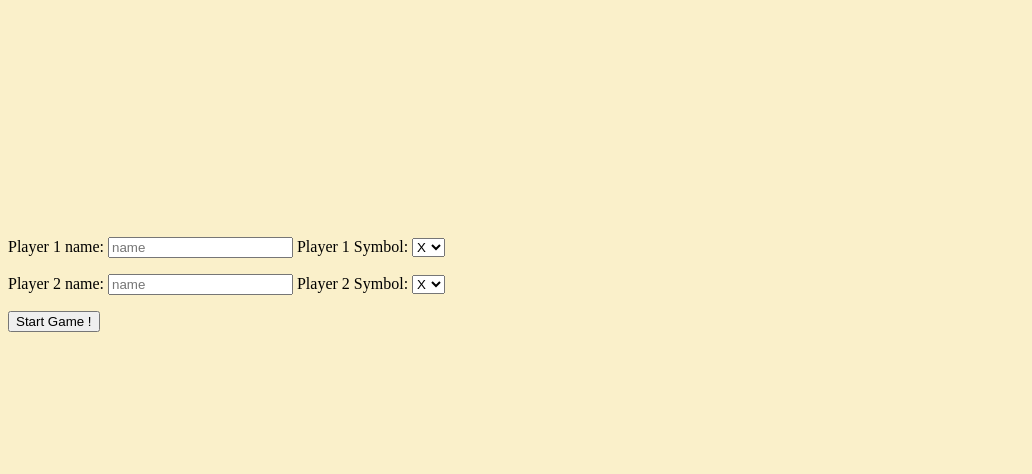
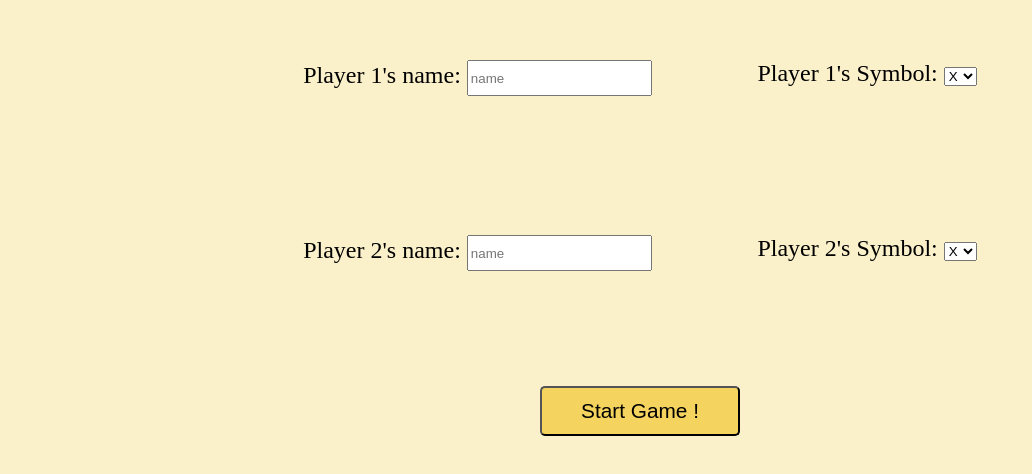
Before and after one commit to carlosmperezm/tic-tac-toe, a plain HTML site: page index.html in a window 1280 px wide. Shown: the part 132-606 px from the top of the page, without its empty margins (0-1032 px from the left). Drawn offline with Linux system fonts and the light colour scheme.

Commit message:
Add form styles to enhance user interface

```diff
--- a/index.html
+++ b/index.html
@@ -12,24 +12,28 @@
     <form action="" method="post">
 
       <p>
-        <label for="player1-name">Player 1 name: </label>
+        <label for="player1-name">Player 1's name:
           <input id="player1-name" name="player1-name" placeholder="name">
+        </label>
 
-        <label for="player1-symbols">Player 1 Symbol: </label>
+        <label for="player1-symbols">Player 1's Symbol:
           <select id="player1-symbols" name="symbols">
             <option value="X">X</option>
             <option value="O">O</option>
           </select>
+        </label>
       </p>
       <p>
-        <label for="player2-name">Player 2 name: </label>
+        <label for="player2-name">Player 2's name:
           <input id="player2-name" name="player2-name" placeholder="name">
+        </label>
 
-        <label for="player2-symbols" li>Player 2 Symbol: </label>
+        <label for="player2-symbols" li>Player 2's Symbol:
           <select id="player2-symbols" name="symbols">
             <option value="X">X</option>
             <option value="O">O</option>
           </select>
+        </label>
       </p>
 
       <button type="submit" class="start-game">Start Game !</button>
--- a/styles.css
+++ b/styles.css
@@ -11,7 +11,7 @@ body {
 }
 
 main {
-  height: 100vh;
+  height: 90vh;
   display: flex;
   flex-direction: column;
   justify-content: center;
@@ -45,6 +45,7 @@ button:hover {
   backdrop-filter: blur(3px);
   height: 100vh;
   width: 100vw;
+  transform: translateX(-8px);
 }
 
 .winnerMessage {
@@ -88,3 +89,32 @@ button:hover {
   font-size: 2rem;
   color: var(--tertiary-color);
 }
+
+form {
+  display: flex;
+  flex-direction: column;
+  justify-content: space-between;
+  width: 70%;
+  height: 400px;
+  align-self: center;
+  font-size: 1.5rem;
+}
+
+form p {
+  display: flex;
+  justify-content: space-evenly;
+}
+
+form input {
+  height: 30px;
+}
+
+form button {
+  background-color: var(--secondary-color);
+  width: 200px;
+  height: 50px;
+  align-self: center;
+  border-radius: 5px;
+  font-size: 1.3rem;
+
+}
```
Lines whose indentation alone changed are shown as unchanged.
